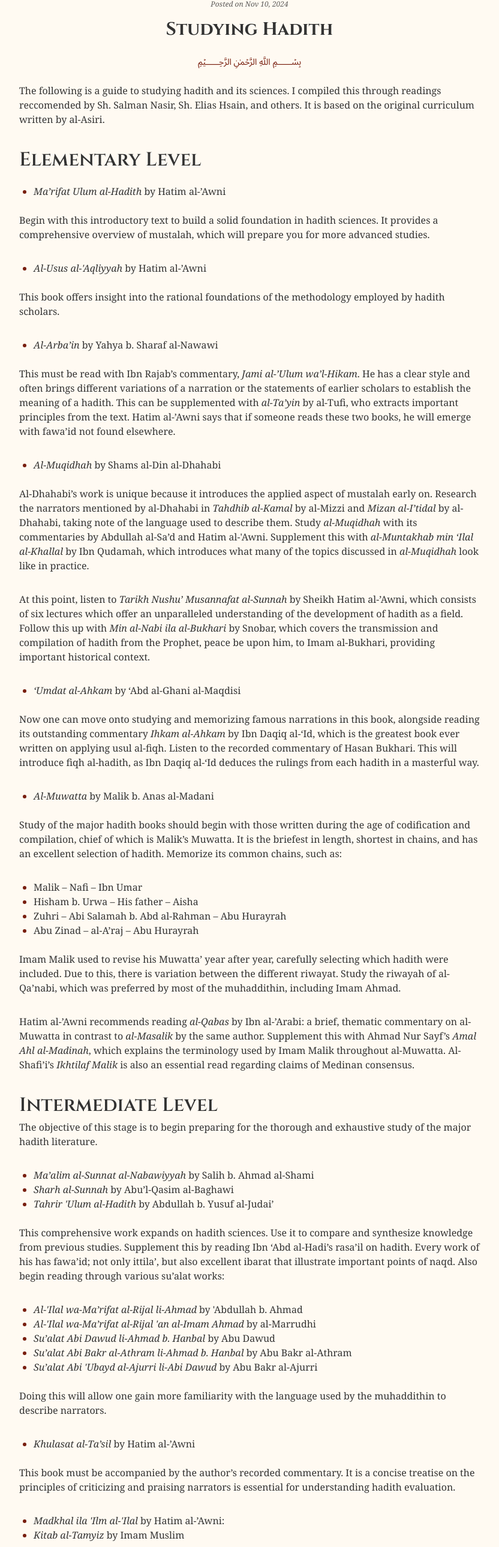
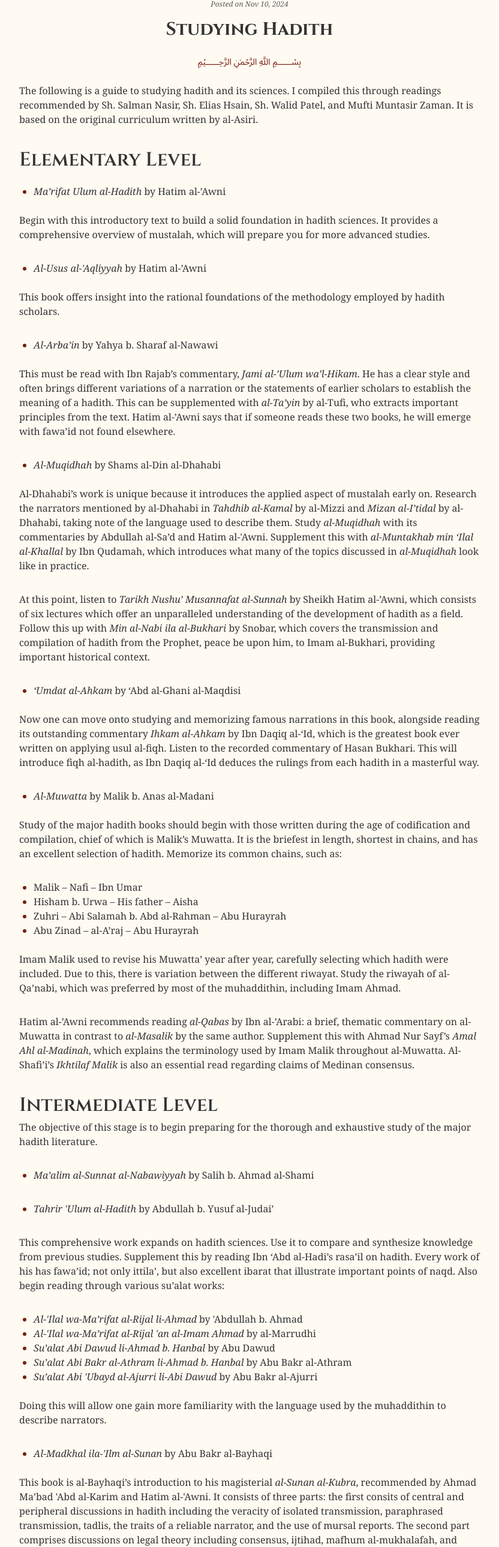
Before and after one commit to mparchment/salsabil-io, an Astro site: page /blog/hadith in a window 1280 px wide. Shown: the part 155-2734 px from the top of the page at 60% size, without its empty margins (224-1056 px from the left). Built offline with nearby package versions, Linux system fonts and the light colour scheme; Astro itself is replaced by a stand-in of ours.

Commit message:
Modify articles

```diff
--- a/src/content/blog/hadith.md
+++ b/src/content/blog/hadith.md
@@ -1,6 +1,6 @@
 ---
 title: 'Studying Hadith'
-description: "The following is a guide to studying hadith and its sciences. I compiled this through readings reccomended by Sh. Salman Nasir, Sh. Elias Hsain, and others. It is based on the original curriculum written by al-Asiri."
+description: "The following is a guide to studying hadith and its sciences. I compiled this through readings recommended by Sh. Salman Nasir, Sh. Elias Hsain, Sh. Walid Patel, and Mufti Muntasir Zaman. It is based on the original curriculum written by al-Asiri."
 pubDate: 'Nov 10 2024'
 heroImage: '/azhar.jpeg'
 ---
@@ -44,7 +44,7 @@ Hatim al-’Awni recommends reading *al-Qabas* by Ibn al-’Arabi: a brief, them
 The objective of this stage is to begin preparing for the thorough and exhaustive study of the major hadith literature.
 
 - *Ma’alim al-Sunnat al-Nabawiyyah* by Salih b. Ahmad al-Shami
-- *Sharh al-Sunnah* by Abu’l-Qasim al-Baghawi
+
 - *Tahrir 'Ulum al-Hadith* by Abdullah b. Yusuf al-Judai'
 
 This comprehensive work expands on hadith sciences. Use it to compare and synthesize knowledge from previous studies. Supplement this by reading Ibn ‘Abd al-Hadi’s rasa’il on hadith. Every work of his has fawa’id; not only ittila’, but also excellent ibarat that illustrate important points of naqd. Also begin reading through various su'alat works:
@@ -56,6 +56,12 @@ This comprehensive work expands on hadith sciences. Use it to compare and synthe
 - *Su'alat Abi 'Ubayd al-Ajurri li-Abi Dawud* by Abu Bakr al-Ajurri
 
 Doing this will allow one gain more familiarity with the language used by the muhaddithin to describe narrators.
+
+- *Al-Madkhal ila-'Ilm al-Sunan* by Abu Bakr al-Bayhaqi
+
+This book is al-Bayhaqi's introduction to his magisterial *al-Sunan al-Kubra*, recommended by Ahmad Ma'bad 'Abd al-Karim and Hatim al-'Awni. It consists of three parts: the first consits of central and peripheral discussions in hadith including the veracity of isolated transmission, paraphrased transmission, tadlis, the traits of a reliable narrator, and the use of mursal reports. The second part comprises discussions on legal theory including consensus, ijtihad, mafhum al-mukhalafah, and hadith which apperently contradict each other. The third part mentions the virtues of acquiring knwoledge, the rank of scholars, and the etiquettes of students.
+
+- *Sharh al-Sunnah* by Abu’l-Qasim al-Baghawi
 
 - *Khulasat al-Ta'sil* by Hatim al-’Awni
 
```
